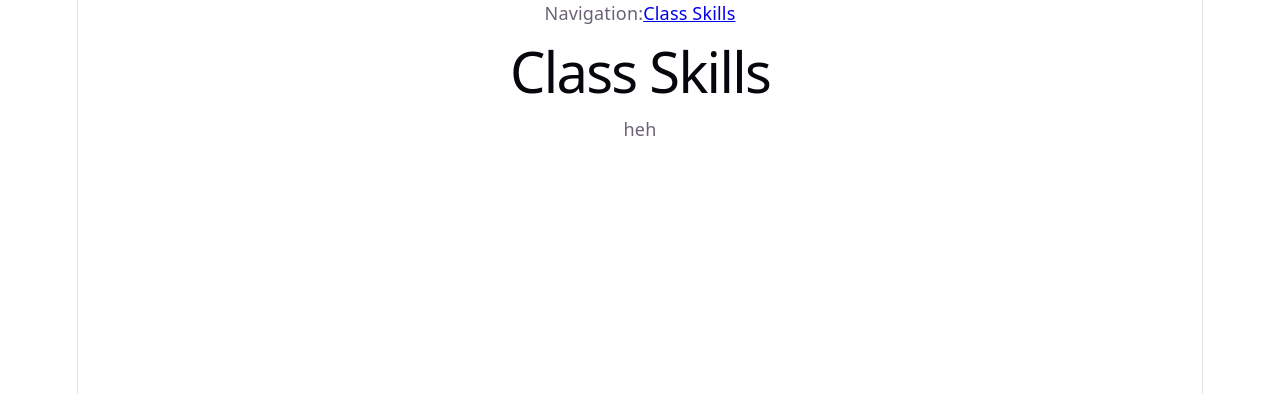
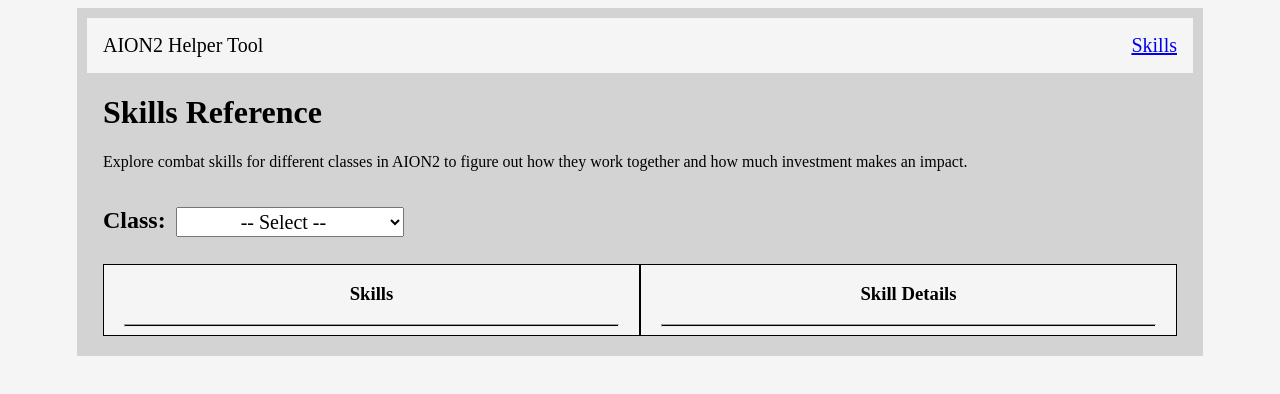
Before and after one commit to sinogrimm/aion2-helper, a React (Vite) app in the folder frontend/: page / in a window 1280 px wide. Shown: the top 394 px of the page. Built offline with nearby package versions, Linux system fonts and the light colour scheme.

Commit message:
adjusted css to match prototype design and added react elements for framing content

```diff
--- a/frontend/src/App.css
+++ b/frontend/src/App.css
@@ -1,184 +1,32 @@
-.counter {
-  font-size: 16px;
-  padding: 5px 10px;
-  border-radius: 5px;
-  color: var(--accent);
-  background: var(--accent-bg);
-  border: 2px solid transparent;
-  transition: border-color 0.3s;
-  margin-bottom: 24px;
+.navbar {
+  display: flex;
+  flex-direction: row;
+  justify-content: space-between;
 
-  &:hover {
-    border-color: var(--accent-border);
+  & > .logo {
+    font-size: 20px;
   }
-  &:focus-visible {
-    outline: 2px solid var(--accent);
-    outline-offset: 2px;
+
+  & > .links {
+    font-size: 20px;
   }
 }
 
-.hero {
-  position: relative;
+.classview {
+  display: flex;
+}
 
-  .base,
-  .framework,
-  .vite {
-    inset-inline: 0;
-    margin: 0 auto;
-  }
+.skillview {
+  margin: 10px 0px;
+  display: flex;
+  flex-direction: row;
+  justify-content: center;
 
-  .base {
-    width: 170px;
-    position: relative;
-    z-index: 0;
-  }
-
-  .framework,
-  .vite {
-    position: absolute;
-  }
-
-  .framework {
-    z-index: 1;
-    top: 34px;
-    height: 28px;
-    transform: perspective(2000px) rotateZ(300deg) rotateX(44deg) rotateY(39deg)
-      scale(1.4);
-  }
-
-  .vite {
-    z-index: 0;
-    top: 107px;
-    height: 26px;
-    width: auto;
-    transform: perspective(2000px) rotateZ(300deg) rotateX(40deg) rotateY(39deg)
-      scale(0.8);
+  & > .column {
+    border: 1px solid black;
+    width: 100%;
+    padding: 0 20px;
+    text-align: center;
+    background-color: whitesmoke;
   }
 }
-
-#center {
-  display: flex;
-  flex-direction: column;
-  gap: 25px;
-  place-content: center;
-  place-items: center;
-  flex-grow: 1;
-
-  @media (max-width: 1024px) {
-    padding: 32px 20px 24px;
-    gap: 18px;
-  }
-}
-
-#next-steps {
-  display: flex;
-  border-top: 1px solid var(--border);
-  text-align: left;
-
-  & > div {
-    flex: 1 1 0;
-    padding: 32px;
-    @media (max-width: 1024px) {
-      padding: 24px 20px;
-    }
-  }
-
-  .icon {
-    margin-bottom: 16px;
-    width: 22px;
-    height: 22px;
-  }
-
-  @media (max-width: 1024px) {
-    flex-direction: column;
-    text-align: center;
-  }
-}
-
-#docs {
-  border-right: 1px solid var(--border);
-
-  @media (max-width: 1024px) {
-    border-right: none;
-    border-bottom: 1px solid var(--border);
-  }
-}
-
-#next-steps ul {
-  list-style: none;
-  padding: 0;
-  display: flex;
-  gap: 8px;
-  margin: 32px 0 0;
-
-  .logo {
-    height: 18px;
-  }
-
-  a {
-    color: var(--text-h);
-    font-size: 16px;
-    border-radius: 6px;
-    background: var(--social-bg);
-    display: flex;
-    padding: 6px 12px;
-    align-items: center;
-    gap: 8px;
-    text-decoration: none;
-    transition: box-shadow 0.3s;
-
-    &:hover {
-      box-shadow: var(--shadow);
-    }
-    .button-icon {
-      height: 18px;
-      width: 18px;
-    }
-  }
-
-  @media (max-width: 1024px) {
-    margin-top: 20px;
-    flex-wrap: wrap;
-    justify-content: center;
-
-    li {
-      flex: 1 1 calc(50% - 8px);
-    }
-
-    a {
-      width: 100%;
-      justify-content: center;
-      box-sizing: border-box;
-    }
-  }
-}
-
-#spacer {
-  height: 88px;
-  border-top: 1px solid var(--border);
-  @media (max-width: 1024px) {
-    height: 48px;
-  }
-}
-
-.ticks {
-  position: relative;
-  width: 100%;
-
-  &::before,
-  &::after {
-    content: '';
-    position: absolute;
-    top: -4.5px;
-    border: 5px solid transparent;
-  }
-
-  &::before {
-    left: 0;
-    border-left-color: var(--border);
-  }
-  &::after {
-    right: 0;
-    border-right-color: var(--border);
-  }
-}
--- a/frontend/src/App.jsx
+++ b/frontend/src/App.jsx
@@ -1,8 +1,10 @@
+import './App.css';
+
 import React from 'react';
 import { Routes, Route } from 'react-router-dom';
 
 // Pages
-import Skills from './pages/Skills';
+import SkillsReference from './pages/SkillsReference';
 
 
 // Components
@@ -18,7 +20,7 @@ function App() {
         <>
             <Navigation />
             <Routes>
-                <Route path="/" element={<Skills />} />
+                <Route path="/" element={<SkillsReference />} />
             </Routes>
         </>
     );
--- /dev/null
+++ b/frontend/src/components/ClassDropdown.jsx
@@ -0,0 +1,11 @@
+const ClassDropdown = () => {
+    return (
+        <select className="dropdown">
+            <option value="">-- Select --</option>
+            <option value="1">Templar</option>
+            <option value="2">Ranger</option>
+        </select>
+    )
+}
+
+export default ClassDropdown;
--- a/frontend/src/components/Navigation.jsx
+++ b/frontend/src/components/Navigation.jsx
@@ -1,8 +1,14 @@
 function Navigation() {
     return (
-        <nav>
-            Navigation:
-            <a href="/">Class Skills</a>
+
+        <nav className="navbar">
+            <div className="logo">
+                AION2 Helper Tool
+            </div>
+            <div className="links">
+                <a href="/">Skills</a>
+            </div>
         </nav>
+
     )
 } export default Navigation;
--- /dev/null
+++ b/frontend/src/components/SkillDetails.jsx
@@ -0,0 +1,10 @@
+function SkillDetails() {
+    return (
+        <div className="column">
+            <h3>Skill Details</h3>
+            <hr/>
+        </div>
+    )
+}
+
+export default SkillDetails;
--- /dev/null
+++ b/frontend/src/components/SkillsList.jsx
@@ -0,0 +1,10 @@
+function SkillsList() {
+    return (
+        <div className="column">
+            <h3>Skills</h3>
+            <hr/>
+        </div>
+    )
+}
+
+export default SkillsList;
--- a/frontend/src/index.css
+++ b/frontend/src/index.css
@@ -1,111 +1,48 @@
-:root {
-  --text: #6b6375;
-  --text-h: #08060d;
-  --bg: #fff;
-  --border: #e5e4e7;
-  --code-bg: #f4f3ec;
-  --accent: #aa3bff;
-  --accent-bg: rgba(170, 59, 255, 0.1);
-  --accent-border: rgba(170, 59, 255, 0.5);
-  --social-bg: rgba(244, 243, 236, 0.5);
-  --shadow:
-    rgba(0, 0, 0, 0.1) 0 10px 15px -3px, rgba(0, 0, 0, 0.05) 0 4px 6px -2px;
-
-  --sans: system-ui, 'Segoe UI', Roboto, sans-serif;
-  --heading: system-ui, 'Segoe UI', Roboto, sans-serif;
-  --mono: ui-monospace, Consolas, monospace;
-
-  font: 18px/145% var(--sans);
-  letter-spacing: 0.18px;
-  color-scheme: light dark;
-  color: var(--text);
-  background: var(--bg);
-  font-synthesis: none;
-  text-rendering: optimizeLegibility;
-  -webkit-font-smoothing: antialiased;
-  -moz-osx-font-smoothing: grayscale;
-
-  @media (max-width: 1024px) {
-    font-size: 16px;
-  }
-}
-
-@media (prefers-color-scheme: dark) {
-  :root {
-    --text: #9ca3af;
-    --text-h: #f3f4f6;
-    --bg: #16171d;
-    --border: #2e303a;
-    --code-bg: #1f2028;
-    --accent: #c084fc;
-    --accent-bg: rgba(192, 132, 252, 0.15);
-    --accent-border: rgba(192, 132, 252, 0.5);
-    --social-bg: rgba(47, 48, 58, 0.5);
-    --shadow:
-      rgba(0, 0, 0, 0.4) 0 10px 15px -3px, rgba(0, 0, 0, 0.25) 0 4px 6px -2px;
-  }
-
-  #social .button-icon {
-    filter: invert(1) brightness(2);
-  }
-}
-
 body {
-  margin: 0;
+  background-color: whitesmoke;
 }
 
 #root {
-  width: 1126px;
-  max-width: 100%;
+  width: 100%;
+  max-width: 1126px;
   margin: 0 auto;
-  text-align: center;
-  border-inline: 1px solid var(--border);
-  min-height: 100svh;
-  display: flex;
-  flex-direction: column;
+  padding: 10px;
   box-sizing: border-box;
+  background-color: lightgray;
 }
 
-h1,
-h2 {
-  font-family: var(--heading);
-  font-weight: 500;
-  color: var(--text-h);
+.content {
+  margin: 0 16px;
 }
 
-h1 {
-  font-size: 56px;
-  letter-spacing: -1.68px;
-  margin: 32px 0;
-  @media (max-width: 1024px) {
-    font-size: 36px;
-    margin: 20px 0;
-  }
-}
-h2 {
-  font-size: 24px;
-  line-height: 118%;
-  letter-spacing: -0.24px;
-  margin: 0 0 8px;
-  @media (max-width: 1024px) {
-    font-size: 20px;
-  }
-}
-p {
-  margin: 0;
+select {
+  margin: 20px 10px;
+  height: 30px;
+  padding: 0px 60px;
+  text-align: center;
+  font-size: 20px;
+  font-family: inherit;
 }
 
-code,
-.counter {
-  font-family: var(--mono);
-  display: inline-flex;
-  border-radius: 4px;
-  color: var(--text-h);
+select option {
+    text-align: left;
 }
 
-code {
-  font-size: 15px;
-  line-height: 135%;
-  padding: 4px 8px;
-  background: var(--code-bg);
+hr {
+  height: 0.5px;
+  background-color: black;
 }
+
+table {border-collapse: collapse;margin-left: 32px;}
+th, td {
+    border: 1px solid #ddd;
+    padding: 12px;
+    text-align: center;
+}
+th {background-color: #f2f2f2;}
+tr:nth-child(even) {background-color: #f9f9f9;}
+.cuForm { margin-left: 32px;}
+input, select { margin-bottom: 4px;margin-right: 12px;}
+nav {background-color: whitesmoke;padding: 16px;}
+a {margin-left: 16px;}
+.homepageDescription {margin-left: 32px;}
--- a/frontend/src/pages/Skills.jsx
+++ /dev/null
@@ -1,10 +0,0 @@
-function Skills() {
-    return (
-        <>
-            <h1>Class Skills</h1>
-            <div className="skillsDescription">
-                <p>heh</p>
-            </div>
-        </>
-    )
-} export default Skills;
--- /dev/null
+++ b/frontend/src/pages/SkillsReference.jsx
@@ -0,0 +1,24 @@
+
+import ClassDropdown from "../components/ClassDropdown";
+import SkillsList from "../components/SkillsList";
+import SkillDetails from "../components/SkillDetails";
+
+function SkillsReference() {
+    return (
+        <div className="content">
+            <h1>Skills Reference</h1>
+            <p>
+                Explore combat skills for different classes in AION2 to figure out how they work
+                 together and how much investment makes an impact.
+            </p>
+            <div className="classview">
+                <h2>Class:</h2>
+                <ClassDropdown/>
+            </div>
+            <div className="skillview">
+                <SkillsList/>
+                <SkillDetails/>
+            </div>
+        </div>
+    )
+} export default SkillsReference;
```
Also changed, not shown: frontend/src/components/SkillsTable.jsx (added), 1 other file (tests, documents, lock files or other folders).
